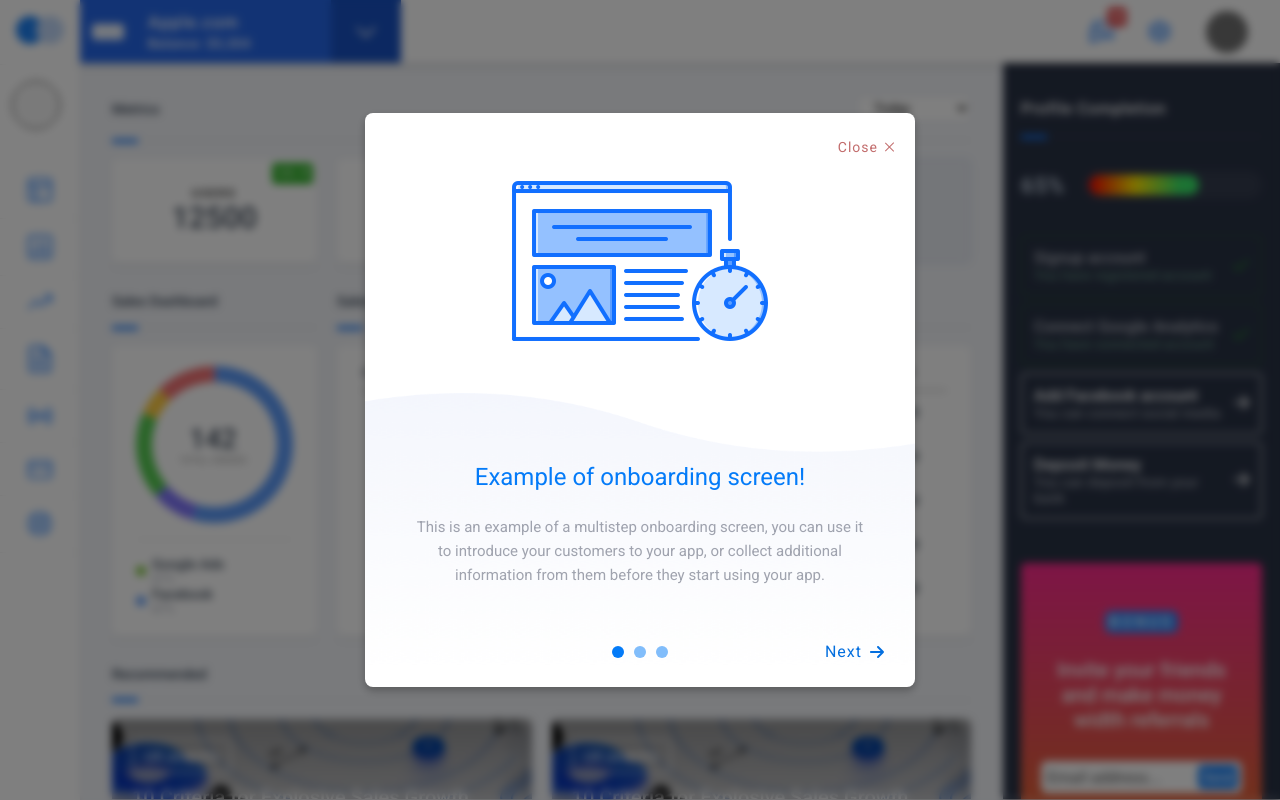
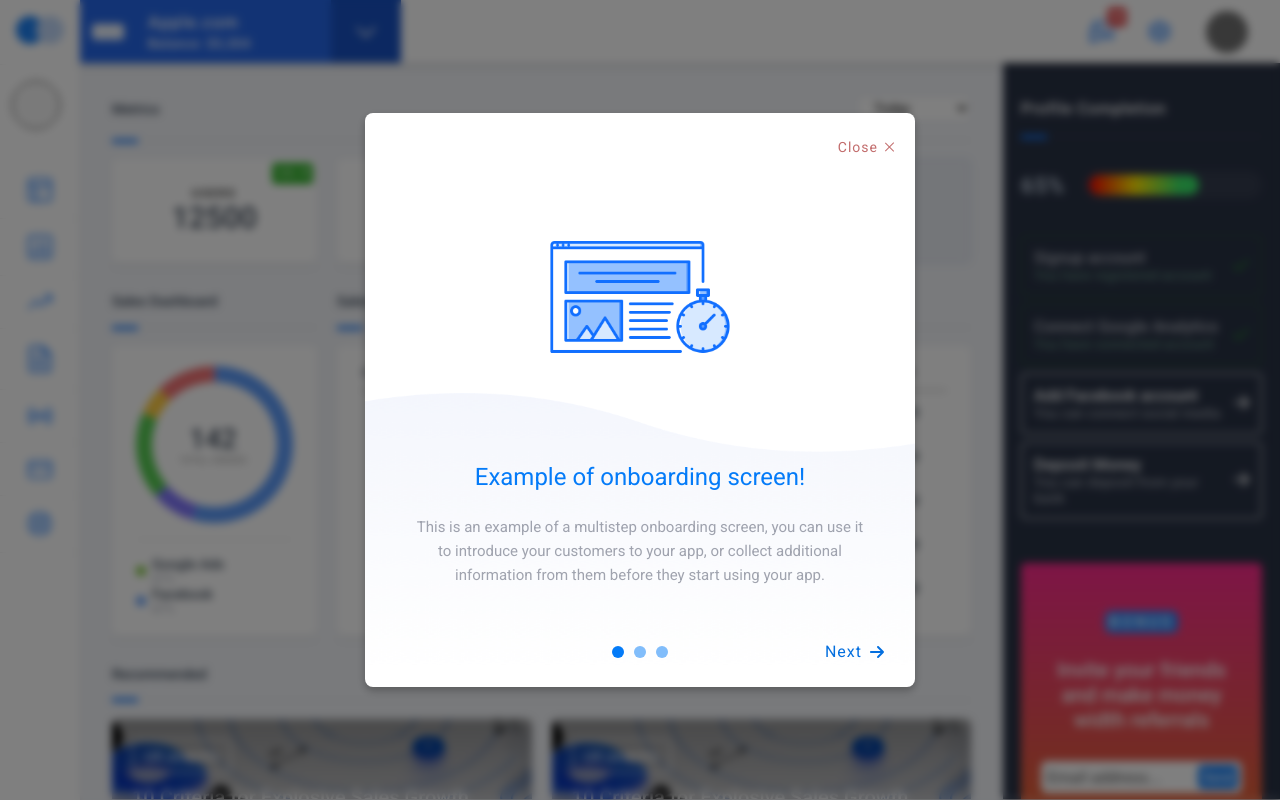
Before and after one commit to eleskin/dashboard, a React (Create React App) app: page / in a window 1280 px wide. Built offline with nearby package versions, Linux system fonts and the light colour scheme.

Commit message:
fix: change animations in Wizard component

```diff
--- a/src/components/Wizard/Wizard.module.css
+++ b/src/components/Wizard/Wizard.module.css
@@ -6,7 +6,7 @@
 	inset: 0;
 	background-color: rgba(0, 0, 0, 0.5);
 	backdrop-filter: blur(4px);
-	transition: all 0.5s linear, z-index 0s linear 0.5s;
+	transition: all 0.4s linear, opacity 0.2s linear, z-index 0s linear 0.2s;
 	overflow-y: scroll;
 	opacity: 0;
 	z-index: -1;
@@ -30,13 +30,13 @@
 	border-radius: 8px;
 	box-shadow: 0 4px 8px rgba(0, 0, 0, 0.25);
 	padding: 20px 0;
-	transition: all 0.5s linear;
+	transition: all 0.4s linear, transform 0.2s linear;
 	overflow: hidden;
-	transform: translateY(100%);
+	transform: translateY(100%) scale(0.7);
 }
 
 .Wizard_active .Wizard__container {
-	transform: translateY(0);
+	transform: translateY(0) scale(1);
 }
 
 .Wizard__image {
@@ -48,7 +48,7 @@
 	width: 100%;
 	height: fit-content;
 	overflow: hidden;
-	transition: 0.5s linear;
+	transition: 0.4s linear;
 	min-height: fit-content;
 }
 
@@ -56,7 +56,7 @@
 	z-index: 2;
 	position: absolute;
 	bottom: 25px;
-	transition: 0.5s linear;
+	transition: 0.4s linear;
 	border: none;
 	background-color: transparent;
 	font-size: 16px;
@@ -96,7 +96,7 @@
 	flex-direction: column;
 	justify-content: flex-start;
 	align-items: center;
-	transition: transform 0.5s cubic-bezier(1, .01, .4, .84), height 0s linear 0s;
+	transition: transform 0.4s cubic-bezier(1, .01, .4, .84), height 0s linear 0s;
 	overflow: hidden;
 	height: 100%;
 	min-height: fit-content;
@@ -112,12 +112,27 @@
 	background: url('../../assets/images/wizard/wizard-gradient-bg.png') bottom center no-repeat;
 	background-size: cover;
 	overflow: hidden;
-	transition: 0s linear 0.5s;
+	transition: 0s linear 0.4s;
 }
 
 .Wizard__slide:not(.Wizard__slide_active) {
 	height: 0;
-	transition: transform 0.5s cubic-bezier(1, .01, .4, .84), height 0s linear 0.5s;
+	transition: transform 0.4s cubic-bezier(1, .01, .4, .84), height 0s linear 0.4s;
+}
+
+.Wizard__image img {
+	animation-name: imgAnimation;
+	animation-duration: 0.5s;
+}
+
+@keyframes imgAnimation {
+	from {
+		transform: scale(0.7) translateY(20%);
+	}
+
+	to {
+		transform: scale(1) translateY(0);
+	}
 }
 
 .Wizard__title {
@@ -126,6 +141,18 @@
 	font-weight: 400;
 	margin: 0;
 	padding: 0;
+	animation-name: titleAnimation;
+	animation-duration: 0.5s;
+}
+
+@keyframes titleAnimation {
+	from {
+		transform: scale(0.7) translateY(100%);
+	}
+
+	to {
+		transform: scale(1) translateY(0);
+	}
 }
 
 .Wizard__text {
@@ -135,6 +162,18 @@
 	margin: 24px 0 0 0;
 	padding: 0;
 	line-height: 24px;
+	animation-name: textAnimation;
+	animation-duration: 0.5s;
+}
+
+@keyframes textAnimation {
+	from {
+		transform: scale(0.7) translateY(100%);
+	}
+
+	to {
+		transform: scale(1) translateY(0);
+	}
 }
 
 .Wizard__form, .Wizard__lists {
```
